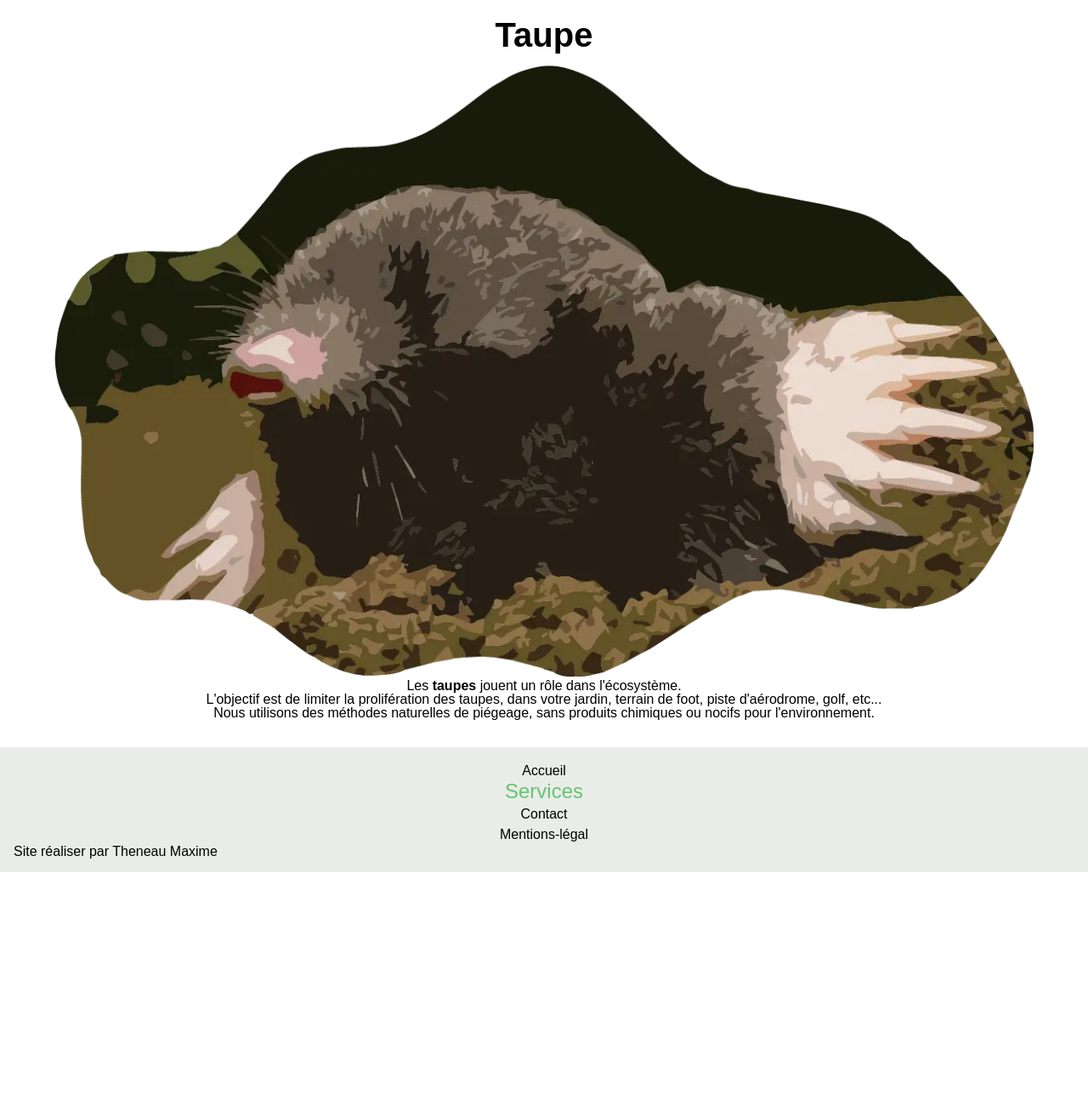
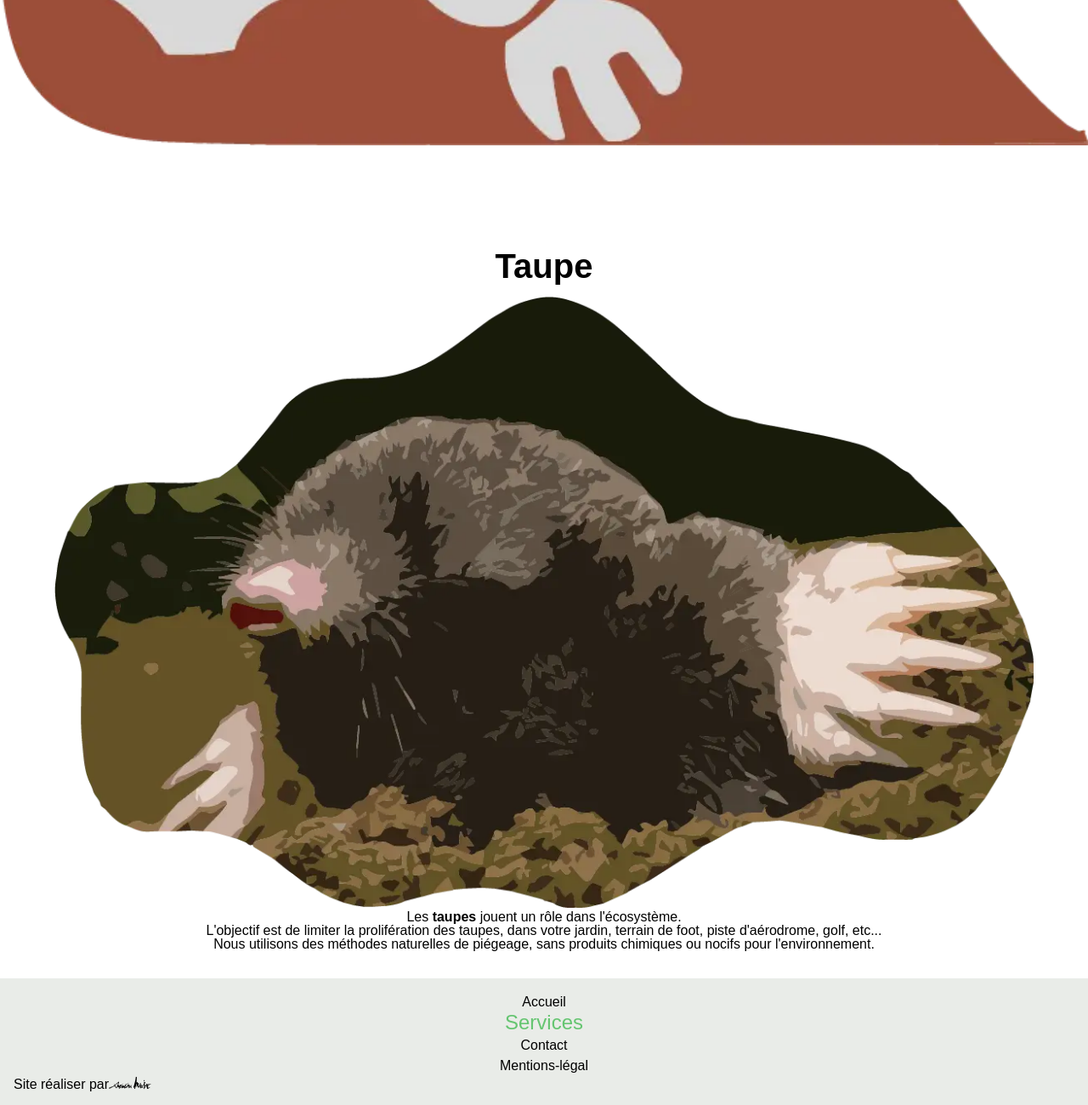
Before and after one commit to MaximeTheneau/UneTaupeChezVous, a React app: page /services/nuisibles/taupe in a window 1280 px wide. Shown: the part 562-1862 px from the top of the page at 85% size. Before the commit the page ends 1588 px from the top, so only its background shows below. Built offline with nearby package versions, Linux system fonts and the light colour scheme.

Commit message:
add signature

```diff
--- a/src/components/Footer/index.js
+++ b/src/components/Footer/index.js
@@ -1,5 +1,9 @@
 // == Import
 import { NavLink } from "react-router-dom";
+// import Signature from ".src/assets/svg/theneau-maxime.svg?url";
+// import SignatureWebp from ".src/assets/webp/theneau-maxime.webp";
+import Signature from "../../assets/svg/theneau-maxime.svg?url";
+import SignatureWebp from "../../assets/webp/theneau-maxime.webp";
 import "./styles.css";
 
 // == Composant
@@ -21,7 +25,14 @@ function Footer() {
         </li>
       </ul>
       <div className="footer-author">
-        Site réaliser par <a href="#github">Theneau Maxime</a>
+        Site réaliser par
+        <a
+          href="https://github.com/MaximeTheneau"
+          target="blank"
+          className="footer-author_signature"
+        >
+          <i className="signature" />
+        </a>
       </div>
     </footer>
   );
--- a/src/components/Footer/styles.css
+++ b/src/components/Footer/styles.css
@@ -1,5 +1,6 @@
 @use './src/styles/vars';
-footer.footer {
+
+.footer {
     transition: color 0.5s ease-in-out;
     background: #e9ece8;
     padding: 1rem;
@@ -19,6 +20,10 @@ footer.footer {
         opacity: 0.5;
         text-align: center;
         margin: 1rem;
+        &_signature {
+            font-size: 3rem;
+            padding: 0 0.5rem;
+        }
     }
     & a:hover{
         color: vars.$green;
--- a/src/components/UneTaupeChezVous/Page/Home/index.js
+++ b/src/components/UneTaupeChezVous/Page/Home/index.js
@@ -36,6 +36,8 @@ function Home() {
       <picture>
         <source srcSet={illustrationWebp} type="image/webp" />
         <img
+          width="1000"
+          height="1000"
           src={illustration}
           alt="Illustration d'une taupe dans un jardin avec une tondeuse"
           title="illustration Une taupe chez vous"
--- a/src/components/UneTaupeChezVous/Page/Services/Taupe/index.js
+++ b/src/components/UneTaupeChezVous/Page/Services/Taupe/index.js
@@ -12,6 +12,7 @@ function Taupe() {
           <picture>
             <source srcSet={TaupeWebp} type="image/webp" />
             <img
+              imagesizes="(max-width: 100%) 100%"
               src={TaupeSvg}
               alt="illustration de taupe"
               title="illustration de taupe"
--- /dev/null
+++ b/src/styles/fontsSignature.scss
@@ -0,0 +1,32 @@
+
+@font-face {
+  font-family: 'signature';
+  //src:  url('fonts/icomoon.eot?5m9y13');
+  src: url('../assets/fonts/signature.svg') format('svg'),
+    url('../assets/fonts/signature.eot') format('eot'),
+    url('../assets/fonts/signature.woff') format('woff');
+  font-weight: normal;
+  font-style: normal;
+  font-display: block;
+  /* Better Font Rendering =========== */
+  -webkit-font-smoothing: antialiased;
+  -moz-osx-font-smoothing: grayscale;
+}
+
+i {
+  /* use !important to prevent issues with browser extensions that change fonts */
+  font-family: 'signature' !important;
+  speak: never;
+  font-style: normal;
+  font-weight: normal;
+  font-variant: normal;
+  text-transform: none;
+  line-height: 1;
+
+  /* Better Font Rendering =========== */
+  -webkit-font-smoothing: antialiased;
+  -moz-osx-font-smoothing: grayscale;
+}
+.signature:before {
+  content: "\e999";
+}
--- a/src/styles/index.scss
+++ b/src/styles/index.scss
@@ -1,12 +1,15 @@
 @use 'reset';
 @use 'vars';
 @use  'fontsIcon';
+@use  'fontsSignature';
 @font-face {
   font-family: 'general';
   src: url('../assets/fonts/Comfortaa.eot');
 }
 img {
   max-width: 100%;
+  width: 100%; /* or max-width: 100%; */
+  height: auto;
 }
 main.main {
   margin: auto;
```
Also changed, not shown: src/assets/fonts/signature.woff (added), src/assets/svg/Sans titre - 1-01.svg (added), src/assets/svg/taupiniere-2.svg (added), src/assets/svg/taupiniere-3.svg (added), src/assets/svg/taupiniere.svg (added), src/assets/svg/taupinieres.svg (added), src/assets/svg/theneau-maxime.svg (added), src/assets/webp/taupiniere-2.webp (added), src/assets/webp/taupiniere-3.webp (added), src/assets/webp/taupiniere.webp (added), src/assets/webp/taupinieres.webp (added), src/assets/webp/theneau-maxime.webp (added), 2 other files.
